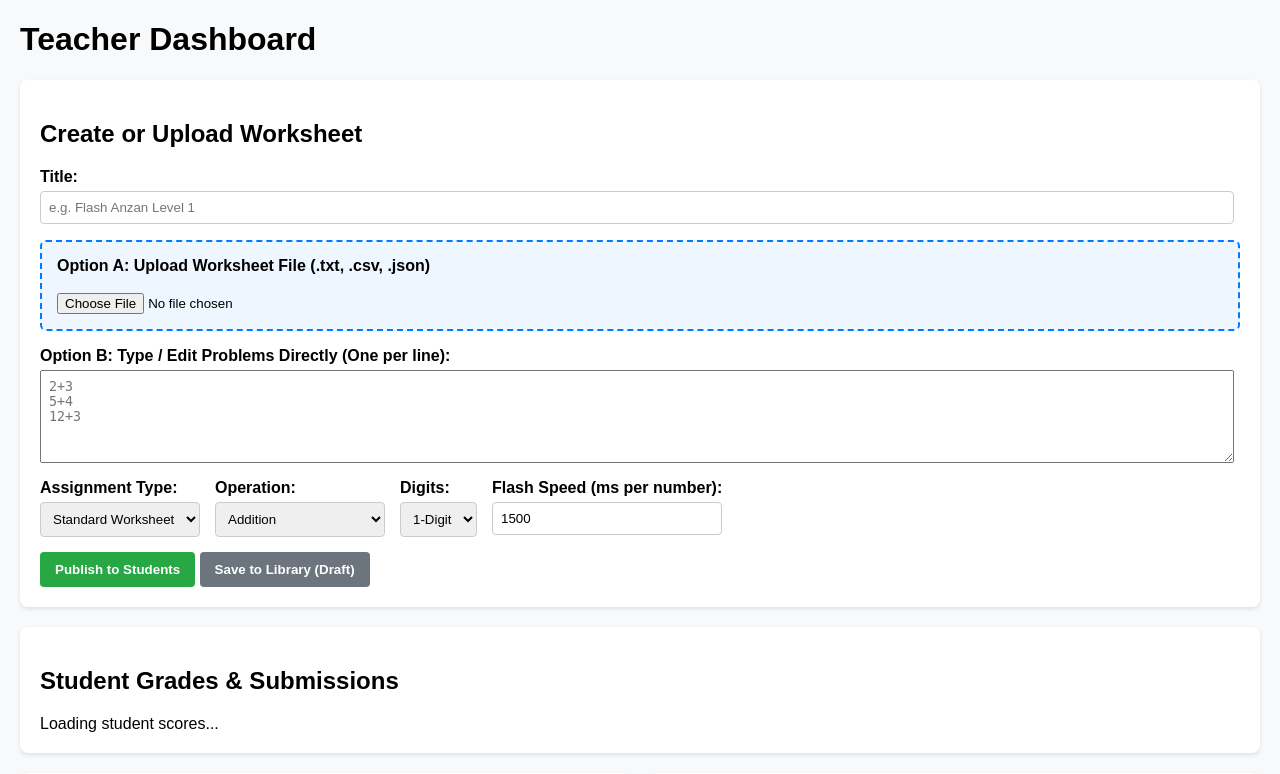
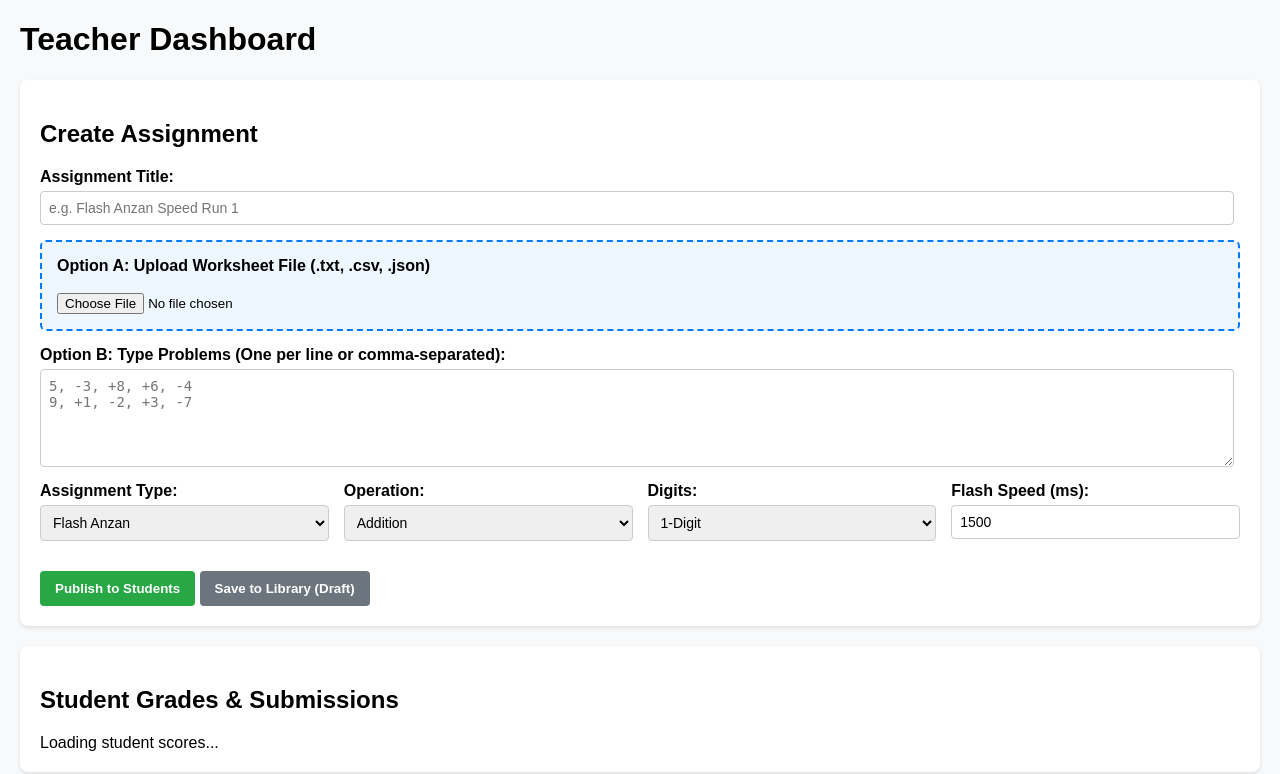
Before and after one commit to BuWiz/soroban-grader, a Flask app: page /teacher in a window 1280 px wide. Shown: the top 774 px of the page. Run offline with Flask 3, Linux system fonts and the light colour scheme; data that the repository does not hold is empty.

Commit message:
Update teacher form elements and enforce type selection payload

```diff
--- a/templates/teacher.html
+++ b/templates/teacher.html
@@ -11,10 +11,10 @@
         .btn-green { background: #28a745; color: white; }
         .btn-gray { background: #6c757d; color: white; }
         .file-box { border: 2px dashed #007bff; background: #eef6ff; padding: 15px; border-radius: 6px; margin-bottom: 15px; }
-        .form-row { display: flex; gap: 15px; flex-wrap: wrap; margin-bottom: 15px; }
-        .form-group { display: flex; flex-direction: column; }
+        .form-group { margin-bottom: 15px; display: flex; flex-direction: column; }
         .form-group label { font-weight: bold; margin-bottom: 5px; }
-        .form-group select, .form-group input { padding: 8px; border-radius: 4px; border: 1px solid #ccc; }
+        .form-group select, .form-group input, .form-group textarea { padding: 8px; border-radius: 4px; border: 1px solid #ccc; font-size: 14px; }
+        .form-row { display: grid; grid-template-columns: repeat(auto-fit, minmax(180px, 1fr)); gap: 15px; margin-bottom: 15px; }
         .grade-item { padding: 10px; border-bottom: 1px solid #eee; display: flex; justify-content: space-between; align-items: center; }
     </style>
 </head>
@@ -24,35 +24,35 @@
 
     <!-- Create / Upload Assignment Form -->
     <div class="card">
-        <h2>Create or Upload Worksheet</h2>
+        <h2>Create Assignment</h2>
         <form id="assignmentForm" action="/teacher" method="POST" enctype="multipart/form-data">
-            <p class="form-group">
-                <label>Title:</label>
-                <input type="text" name="title" placeholder="e.g. Flash Anzan Level 1" style="width: 98%; padding: 8px;">
-            </p>
+            <div class="form-group">
+                <label for="w_title">Assignment Title:</label>
+                <input type="text" id="w_title" name="title" placeholder="e.g. Flash Anzan Speed Run 1" required style="width: 98%;">
+            </div>
 
             <div class="file-box">
                 <label><strong>Option A: Upload Worksheet File (.txt, .csv, .json)</strong></label><br><br>
                 <input type="file" name="file_upload" accept=".txt,.csv,.json">
             </div>
 
-            <p class="form-group">
-                <label><strong>Option B: Type / Edit Problems Directly (One per line):</strong></label>
-                <textarea name="content" rows="5" placeholder="2+3&#10;5+4&#10;12+3" style="width: 98%; padding: 8px;"></textarea>
-            </p>
+            <div class="form-group">
+                <label for="w_content"><strong>Option B: Type Problems (One per line or comma-separated):</strong></label>
+                <textarea id="w_content" name="content" rows="5" placeholder="5, -3, +8, +6, -4&#10;9, +1, -2, +3, -7" style="width: 98%;"></textarea>
+            </div>
 
             <div class="form-row">
                 <div class="form-group">
-                    <label>Assignment Type:</label>
-                    <select name="type">
+                    <label for="w_type">Assignment Type:</label>
+                    <select id="w_type" name="type">
+                        <option value="Flash Anzan">Flash Anzan</option>
                         <option value="Standard Worksheet">Standard Worksheet</option>
-                        <option value="Flash Anzan">Flash Anzan</option>
                     </select>
                 </div>
 
                 <div class="form-group">
-                    <label>Operation:</label>
-                    <select name="operation">
+                    <label for="w_operation">Operation:</label>
+                    <select id="w_operation" name="operation">
                         <option value="Addition">Addition</option>
                         <option value="Subtraction">Subtraction</option>
                         <option value="Multiplication">Multiplication</option>
@@ -63,8 +63,8 @@
                 </div>
 
                 <div class="form-group">
-                    <label>Digits:</label>
-                    <select name="digits">
+                    <label for="w_digits">Digits:</label>
+                    <select id="w_digits" name="digits">
                         <option value="1-Digit">1-Digit</option>
                         <option value="2-Digit">2-Digit</option>
                         <option value="3-Digit">3-Digit</option>
@@ -73,8 +73,8 @@
                 </div>
 
                 <div class="form-group">
-                    <label>Flash Speed (ms per number):</label>
-                    <input type="number" name="flash_speed" value="1500" step="100">
+                    <label for="w_flash_speed">Flash Speed (ms):</label>
+                    <input type="number" id="w_flash_speed" name="flash_speed" value="1500" step="100">
                 </div>
             </div>
 
@@ -83,20 +83,20 @@
         </form>
     </div>
 
-    <!-- Student Grades Section -->
+    <!-- Student Submissions -->
     <div class="card">
         <h2>Student Grades & Submissions</h2>
         <div id="gradesList">Loading student scores...</div>
     </div>
 
     <div class="grid">
-        <!-- Active / Assigned Work -->
+        <!-- Active Assigned Work -->
         <div class="card">
             <h2>Active Assigned Work</h2>
             <div id="assignedList">Loading active assignments...</div>
         </div>
 
-        <!-- Assignment Library / Saved Worksheets -->
+        <!-- Assignment Library -->
         <div class="card">
             <h2>Assignment Library (Future Use)</h2>
             <div id="libraryList">Loading library items...</div>
@@ -105,7 +105,7 @@
 
     <script>
         async function loadDashboard() {
-            // Load Worksheets
+            // Fetch Worksheets
             const res = await fetch('/api/worksheets');
             const data = await res.json();
 
@@ -121,12 +121,16 @@
                     el.style.borderBottom = '1px solid #ddd';
                     el.style.padding = '10px 0';
 
+                    const itemType = item.type || 'Standard Worksheet';
+                    const itemOp = item.operation || 'Addition';
+                    const itemDigits = item.digits || '1-Digit';
+
                     if (item.status === 'published' || !item.status) {
-                        el.innerHTML = `<strong>${item.title}</strong> (${item.type} - ${item.operation})<br><small>Status: Active</small>`;
+                        el.innerHTML = `<strong>${item.title}</strong> <span style="color:#007bff; font-weight:bold;">[${itemType}]</span> (${itemOp} - ${itemDigits})<br><small style="color:#28a745;">Status: Active</small>`;
                         assignedContainer.appendChild(el);
                     } else {
                         el.innerHTML = `
-                            <strong>${item.title}</strong> (${item.type} - ${item.operation})<br>
+                            <strong>${item.title}</strong> <span style="color:#6c757d;">[${itemType}]</span> (${itemOp} - ${itemDigits})<br>
                             <button class="btn btn-green" onclick="publishItem('${item.id}')" style="padding: 4px 8px; font-size: 12px; margin-top: 5px;">Assign to Students Now</button>
                         `;
                         libraryContainer.appendChild(el);
@@ -137,7 +141,7 @@
                 libraryContainer.innerHTML = '<p>No saved items in library.</p>';
             }
 
-            // Load Student Grades
+            // Fetch Student Grades
             const gradeRes = await fetch('/api/grades');
             const grades = await gradeRes.json();
             const gradesContainer = document.getElementById('gradesList');
```
